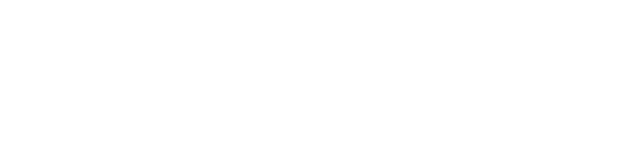
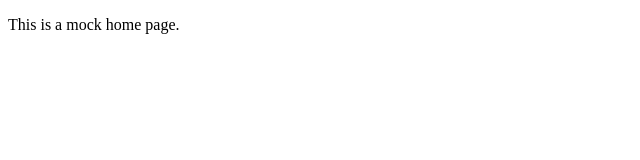
Before and after one commit to sms-student/sms-student.github.io, a plain HTML site: page home.html in a window 1280 px wide. Shown: the whole page, without its empty margins (0-640 px from the left). Drawn offline with Linux system fonts and the light colour scheme.

Commit message:
Update home.html

```diff
--- a/home.html
+++ b/home.html
@@ -1,7 +1,9 @@
 <!DOCTYPE html>
-<html>
+<html lang="zh-CN">
 	<head>
 		<title> Welcome to SMS Student! </title>
-
 	</head>
+	<body>
+		<p> This is a mock home page. </p>
+	</body>
 </html>
```
